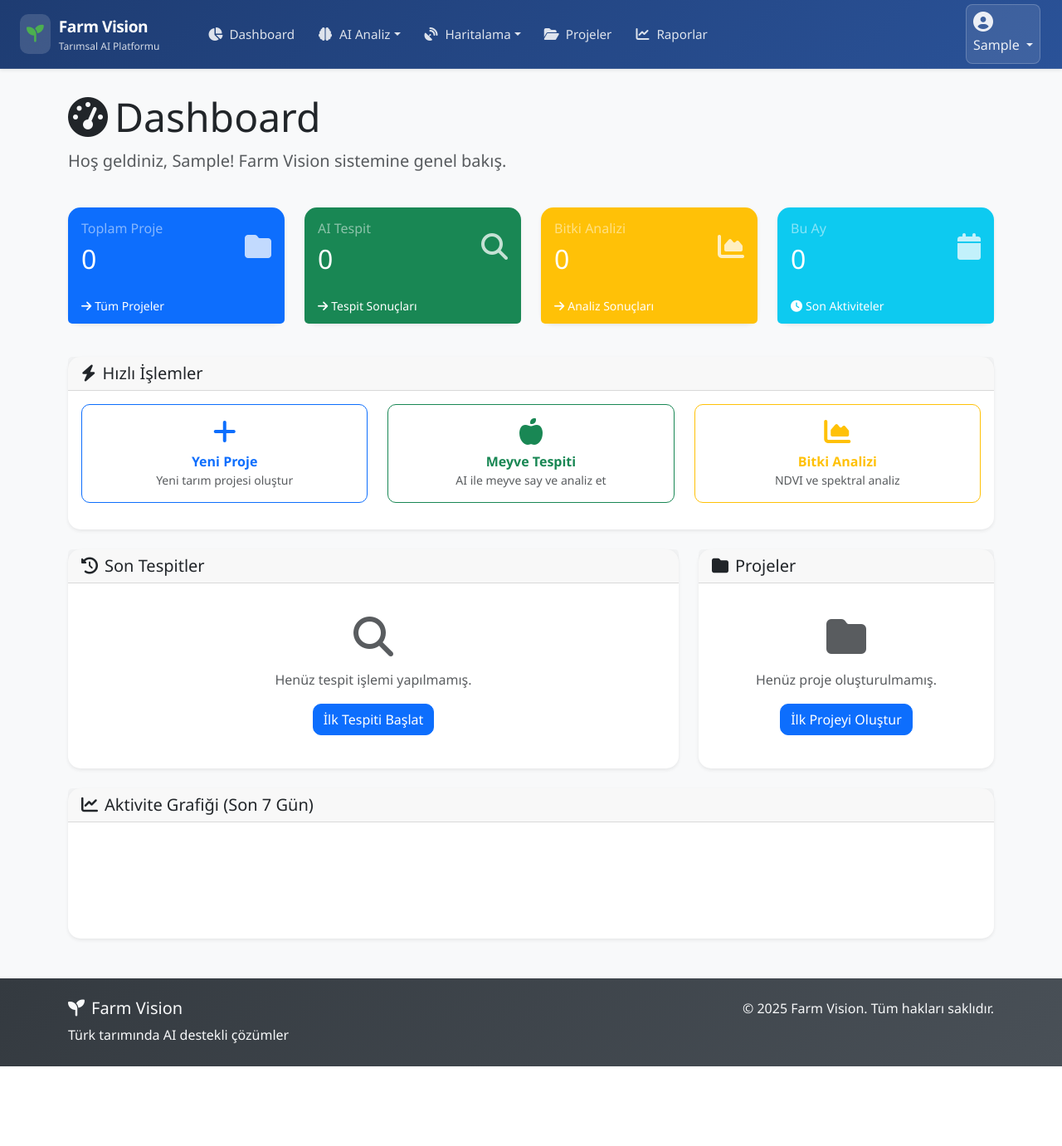
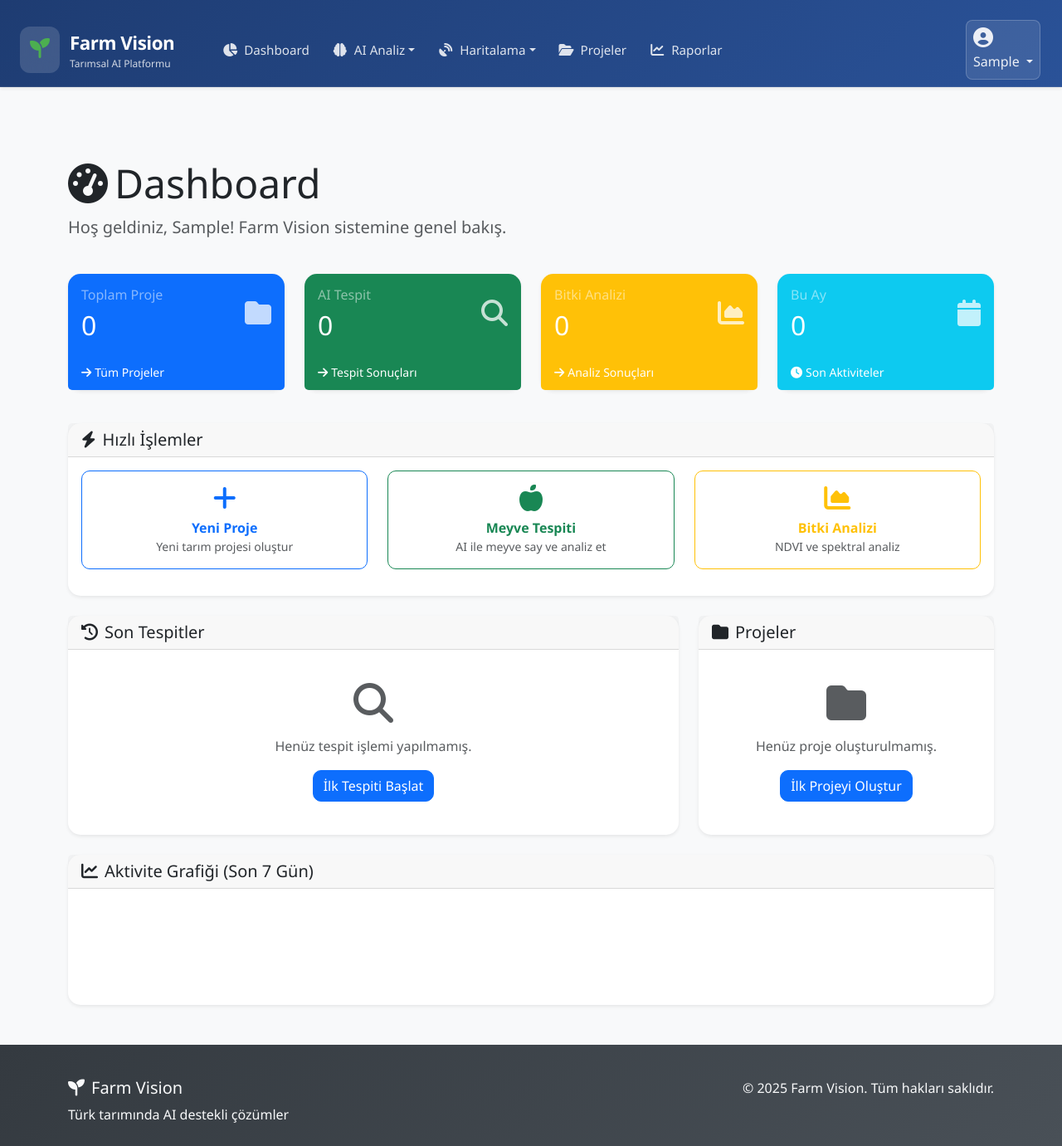
Before and after one commit to ChronoCoders/farmvision, a Flask app: page /dashboard in a window 1280 px wide. Shown: the whole page at 83% size. Before the commit the page ends 1285 px from the top, so only its background shows below. Run offline with Flask 3, Linux system fonts and the light colour scheme; the visitor is signed in with stand-in values (Sample User, id 1); data comes from the database, SQL or seed files in the repository; data that the repository does not hold is empty; some libraries are stand-ins or nearby versions.

Commit message:
Adjust website layout to properly display content below the header
Revert header band width to previous size and add padding to the body and specific elements to prevent content overlap, addressing issues where welcome and logout messages were hidden.

Replit-Commit-Author: Agent
Replit-Commit-Session-Id: b8263b5b-9d48-49b5-832d-9d10e62f8b13
Replit-Commit-Checkpoint-Type: full_checkpoint
Replit-Commit-Screenshot-Url: https://storage.googleapis.com/screenshot-production-us-central1/5841fd48-a934-4024-b757-f381fab38cbd/b8263b5b-9d48-49b5-832d-9d10e62f8b13/fgZRL0G

```diff
--- a/static/css/style.css
+++ b/static/css/style.css
@@ -18,6 +18,7 @@ body {
     font-family: 'Segoe UI', Tahoma, Geneva, Verdana, sans-serif;
     background-color: #f8f9fa;
     line-height: 1.6;
+    padding-top: 80px; /* Space for fixed header */
 }
 
 /* Custom Scrollbar - Blue Theme */
@@ -51,8 +52,8 @@ html {
     background: linear-gradient(135deg, #1e3c72 0%, #2a5298 100%);
     backdrop-filter: blur(10px);
     border-bottom: 1px solid rgba(255, 255, 255, 0.1);
-    padding: 0.3rem 0;
-    min-height: 60px;
+    padding: 0.5rem 0;
+    min-height: 70px;
 }
 
 /* Brand Styling */
@@ -60,20 +61,20 @@ html {
     display: flex;
     align-items: center;
     text-decoration: none;
-    padding: 0.3rem 0;
+    padding: 0.5rem 0;
 }
 
 .brand-icon-wrapper {
     background: rgba(255, 255, 255, 0.15);
-    border-radius: 10px;
-    padding: 8px;
-    margin-right: 10px;
+    border-radius: 12px;
+    padding: 12px;
+    margin-right: 12px;
     backdrop-filter: blur(10px);
 }
 
 .brand-icon {
     color: #4CAF50;
-    font-size: 1.3rem;
+    font-size: 1.5rem;
 }
 
 .brand-text {
@@ -83,7 +84,7 @@ html {
 
 .brand-name {
     font-weight: 700;
-    font-size: 1.2rem;
+    font-size: 1.4rem;
     color: #ffffff;
     letter-spacing: -0.5px;
 }
@@ -104,8 +105,8 @@ html {
 .professional-nav .nav-link {
     color: rgba(255, 255, 255, 0.85);
     font-weight: 500;
-    padding: 0.5rem 0.8rem;
-    border-radius: 6px;
+    padding: 0.75rem 1rem;
+    border-radius: 8px;
     transition: all 0.3s ease;
     display: flex;
     align-items: center;
@@ -416,11 +417,28 @@ html {
 .alert {
     border-radius: 10px;
     border: none;
+    margin-top: 1rem;
 }
 
 .alert-success {
     background: linear-gradient(135deg, var(--light-green) 0%, #a7c957 100%);
     color: var(--dark-green);
+}
+
+/* Container adjustments to prevent content hiding behind header */
+.container-fluid:first-child,
+.container:first-child,
+main .container:first-child {
+    padding-top: 1rem;
+}
+
+/* For flash messages specifically */
+.flash-messages {
+    margin-top: 1rem;
+}
+
+.flash-messages .alert:first-child {
+    margin-top: 0;
 }
 
 /* Form Styles */
```
Also changed, not shown: attached_assets/image_1754611920069.png (added).
